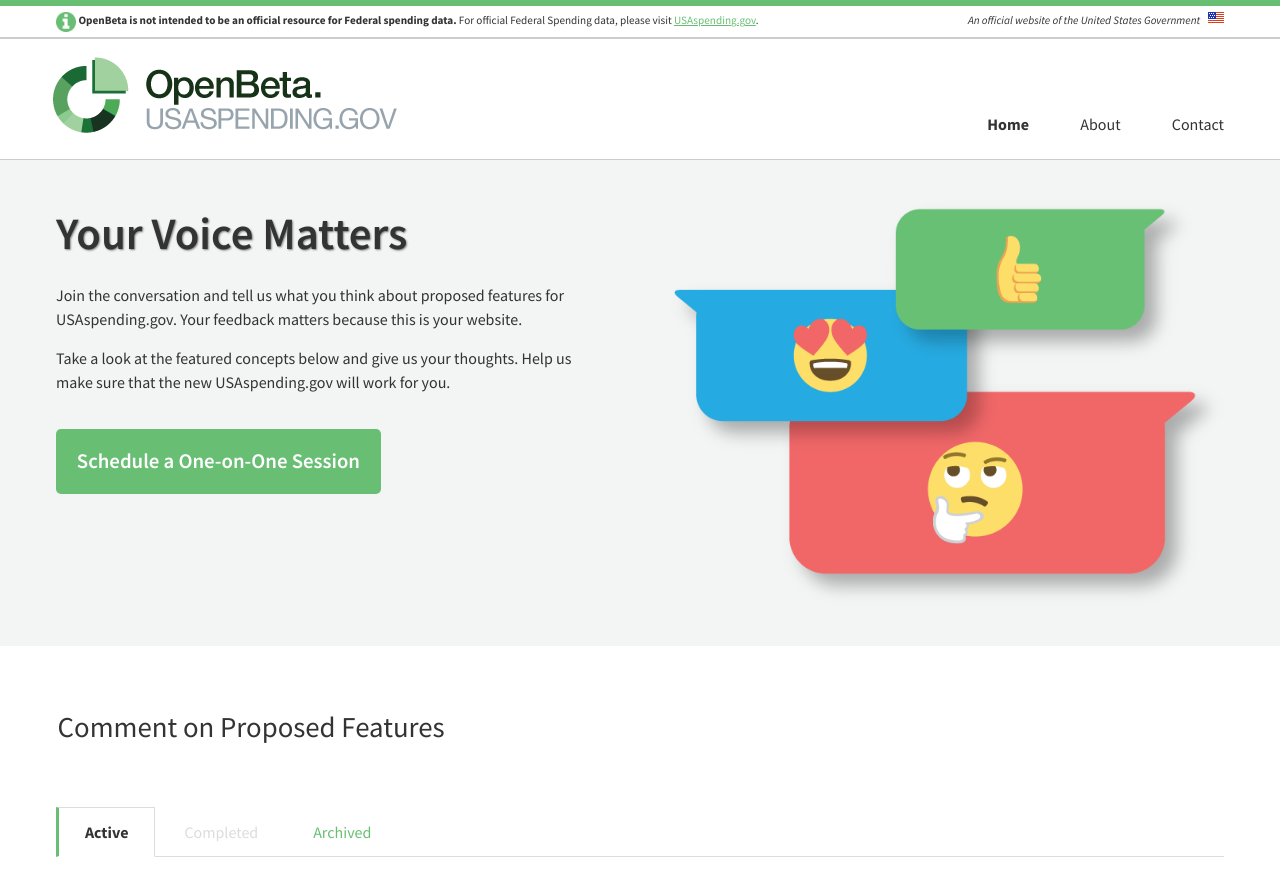
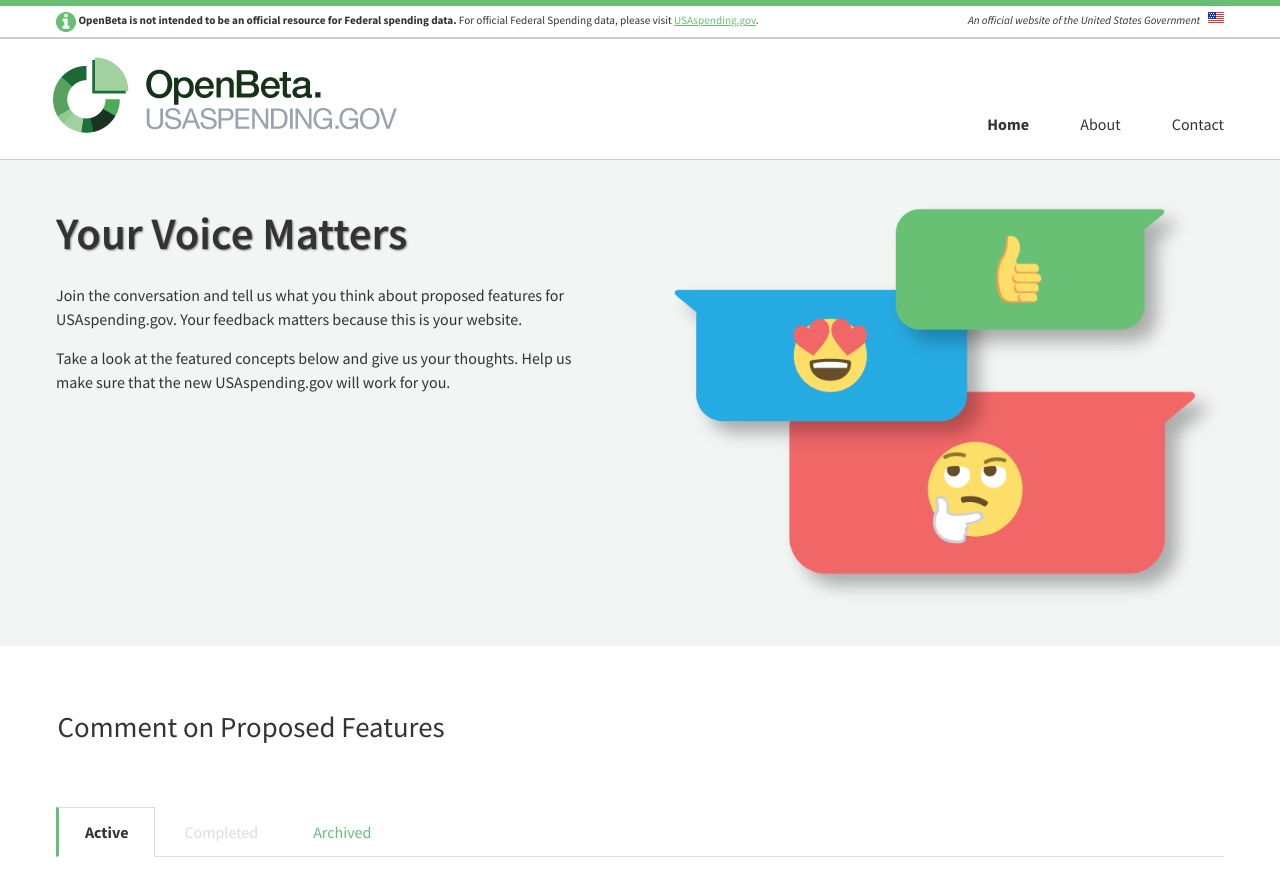
Before and after one commit to fedspendingtransparency/openbeta, a Jekyll site: the page built from index.html, in a window 1280 px wide and 900 px high. Shown: the top 896 px of the window. Built offline with Jekyll 4.4.1, drawn with Linux system fonts in a browser that asks for light colours; comment, search, counter and statistics services are not loaded.

Commit message:
Update.home
Removed the Schedule a One on One Session button.

```diff
--- a/_data/home.yml
+++ b/_data/home.yml
@@ -4,7 +4,6 @@ banner_title: Your Voice Matters
 banner_label:
   - text: Join the conversation and tell us what you think about proposed features for USAspending.gov. Your feedback matters because this is your website.
   - text: Take a look at the featured concepts below and give us your thoughts. Help us make sure that the new USAspending.gov will work for you.
-  - text: <a href="http://bit.ly/2bUh0rC" target="_blank" rel="noopener noreferrer" class="schedule-feedback-link">Schedule a One-on-One Session</a>
 
 active_tab:
   - category: Prototypes
```
